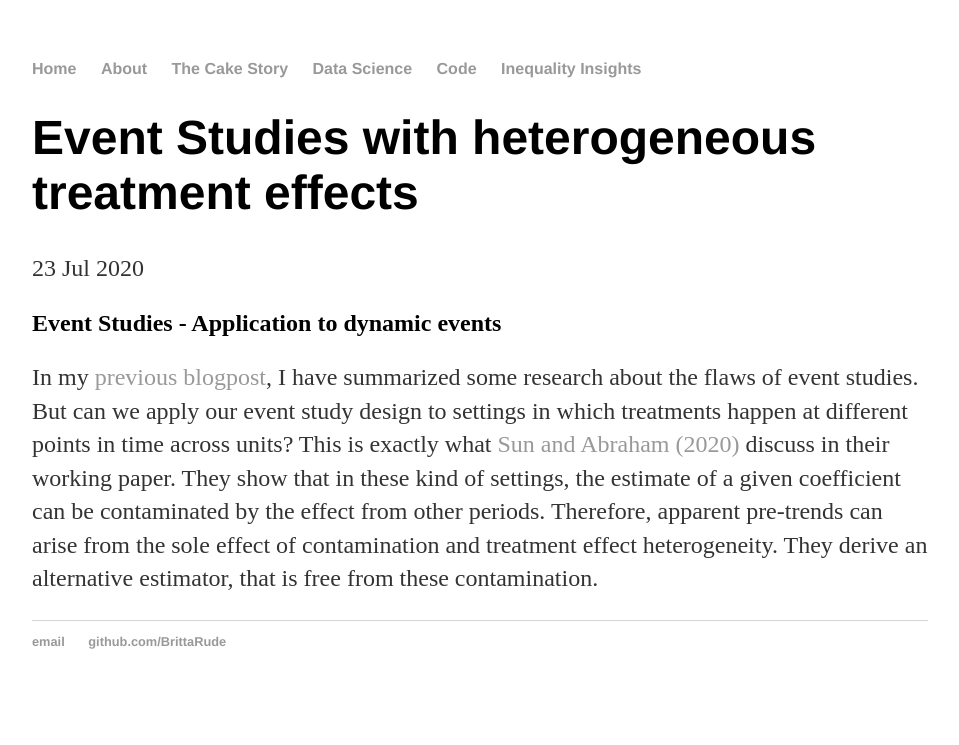
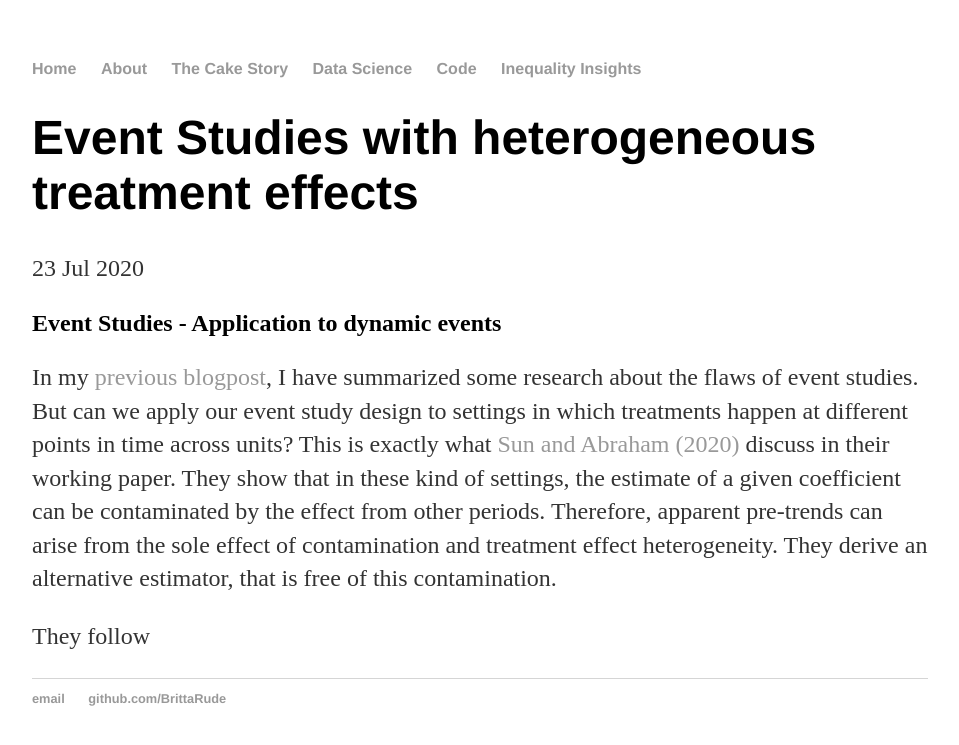
Before and after one commit to BrittaRude/BrittaRude.github.io, a Jekyll site: the page built from inputs_datascience/_posts/2020-07-26-britta-rude-event-studies-dynamic-treatment.md, in a window 1280 px wide. Shown: the top 745 px of the page, without its empty margins (160-1119 px from the left). Built offline with Jekyll 4.4.1, drawn with Linux system fonts in a browser that asks for light colours.

Commit message:
Update 2020-07-26-britta-rude-event-studies-dynamic-treatment.md

```diff
--- a/inputs_datascience/_posts/2020-07-26-britta-rude-event-studies-dynamic-treatment.md
+++ b/inputs_datascience/_posts/2020-07-26-britta-rude-event-studies-dynamic-treatment.md
@@ -7,4 +7,6 @@ date: 2020-07-23
 
 ## Event Studies - Application to dynamic events
 
-In my [previous blogpost](https://brittarude.github.io/blog/2020/07/23/britta-rude-event-studies-and-their-flaws), I have summarized some research about the flaws of event studies. But can we apply our event study design to settings in which treatments happen at different points in time across units? This is exactly what [Sun and Abraham (2020)](http://economics.mit.edu/files/14964) discuss in their working paper. They show that in these kind of settings, the estimate of a given coefficient can be contaminated by the effect from other periods. Therefore, apparent pre-trends can arise from the sole effect of contamination and treatment effect heterogeneity. They derive an alternative estimator, that is free from these contamination.
+In my [previous blogpost](https://brittarude.github.io/blog/2020/07/23/britta-rude-event-studies-and-their-flaws), I have summarized some research about the flaws of event studies. But can we apply our event study design to settings in which treatments happen at different points in time across units? This is exactly what [Sun and Abraham (2020)](http://economics.mit.edu/files/14964) discuss in their working paper. They show that in these kind of settings, the estimate of a given coefficient can be contaminated by the effect from other periods. Therefore, apparent pre-trends can arise from the sole effect of contamination and treatment effect heterogeneity. They derive an alternative estimator, that is free of this contamination.
+
+They follow
```
